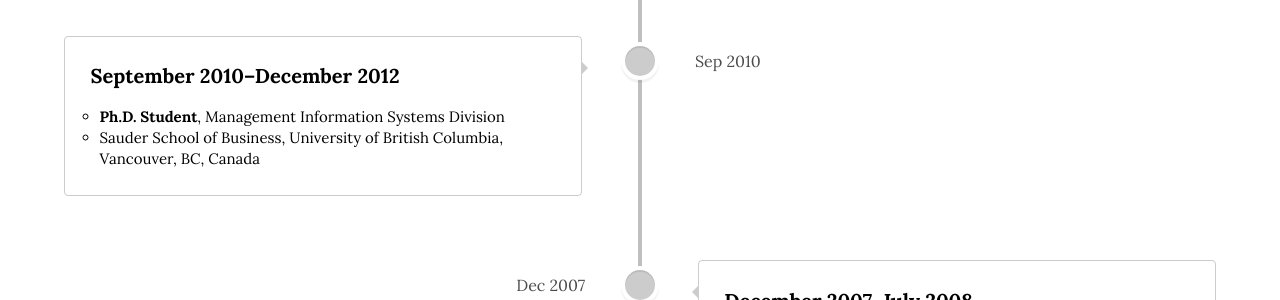
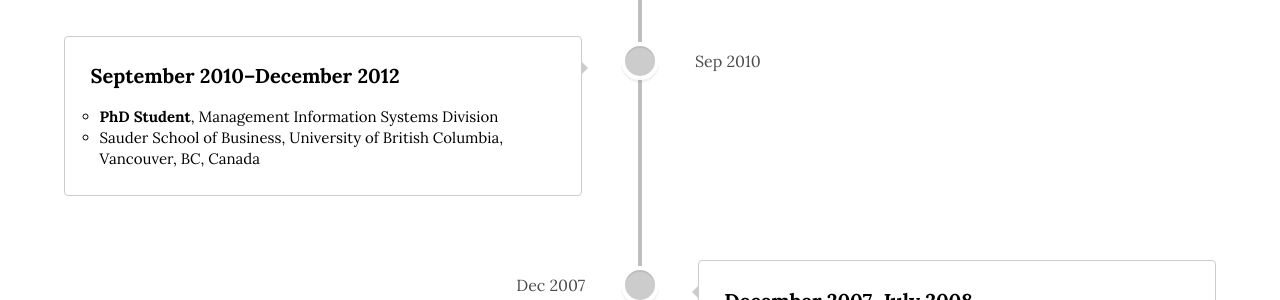
Before and after one commit to istaehun/taehun, a Jekyll site: the page built from timeline.html, in a window 1280 px wide. Shown: the part 878-1178 px from the top of the page. Built offline with Jekyll 4.4.1, drawn with Linux system fonts in a browser that asks for light colours; nearby versions of some CDN libraries.

Commit message:
Update timeline.yml

```diff
--- a/_data/timeline.yml
+++ b/_data/timeline.yml
@@ -16,7 +16,7 @@
   date: "Sep 2010"
   title: "September 2010–December 2012"
   text-list:
-    - "<strong>Ph.D. Student</strong>, Management Information Systems Division"
+    - "<strong>PhD Student</strong>, Management Information Systems Division"
     - "Sauder School of Business, University of British Columbia, Vancouver, BC, Canada"
   image-list:
 -
```
